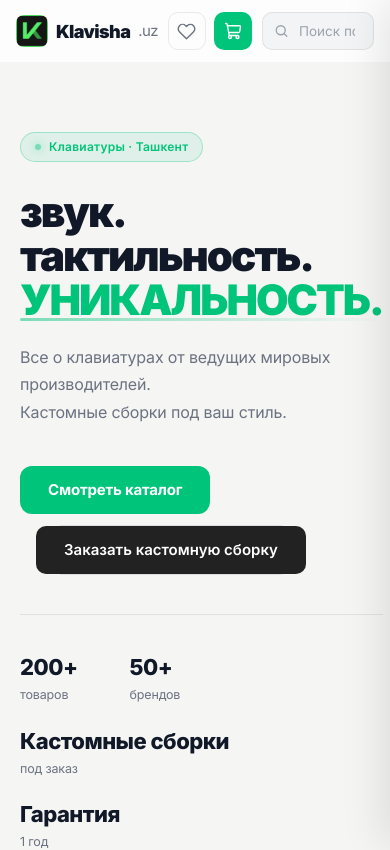
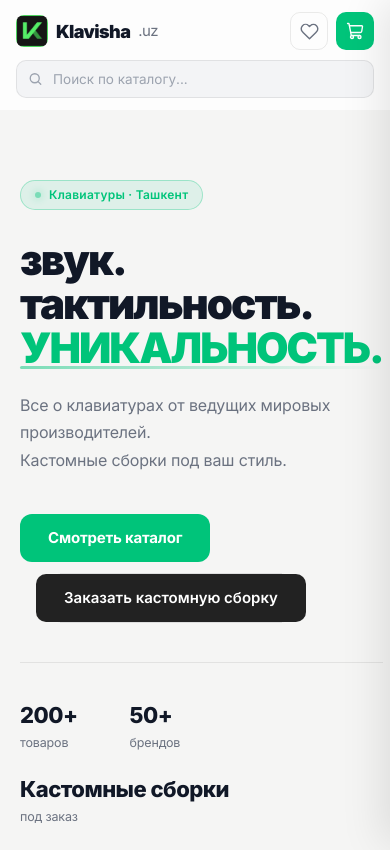
Before and after one commit to Cuppie24/klavisha, a React (Vite) app: page / in a window 390 px wide. Shown: the top 850 px of the page. Built offline with nearby package versions, Linux system fonts and the light colour scheme.

Commit message:
fix: add flex-basis to search input for better responsiveness

```diff
--- a/src/App.css
+++ b/src/App.css
@@ -123,6 +123,7 @@
     max-width: 100%;
     width: 100%;
     margin: 0;
+    flex-basis: 100%;
   }
 }
 
```
